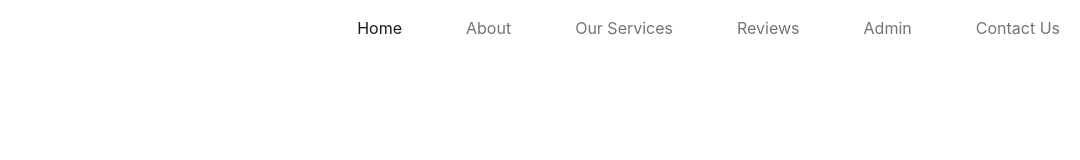
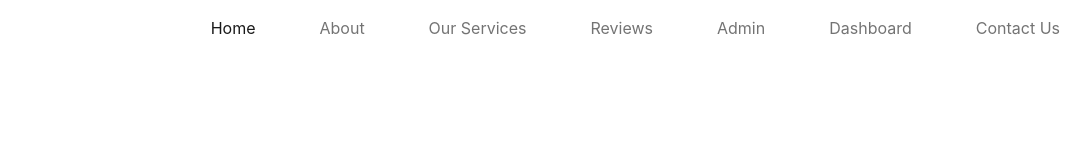
Before and after one commit to umarfchy/cleaners-world-client, a React (Create React App) app: page / in a window 1280 px wide. Shown: the top 160 px of the page, without its empty margins (200-1280 px from the left). Built offline with nearby package versions, Linux system fonts and the light colour scheme; no server answers.

Commit message:
dashboard

```diff
--- a/src/components/Dashboard/Dashboard/Dashboard.js
+++ b/src/components/Dashboard/Dashboard/Dashboard.js
@@ -1,10 +1,12 @@
 import React from "react";
 import CustomerReview from "../CustomerReview/CustomerReview";
+import PaymentPage from "../PaymentPage/PaymentPage";
 
 const Dashboard = () => {
   return (
     <>
       <CustomerReview></CustomerReview>
+      <PaymentPage></PaymentPage>
     </>
   );
 };
--- a/src/components/Home/Navbar/Navbar.js
+++ b/src/components/Home/Navbar/Navbar.js
@@ -49,6 +49,11 @@ const Navbar = () => {
               </Link>
             </li>
             <li className="nav-item ms-5">
+              <Link to="/dashboard" className="nav-link" href="#">
+                Dashboard
+              </Link>
+            </li>
+            <li className="nav-item ms-5">
               <Link to="/" className="nav-link" href="#">
                 Contact Us
               </Link>
```
